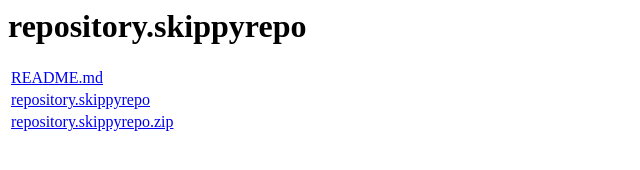
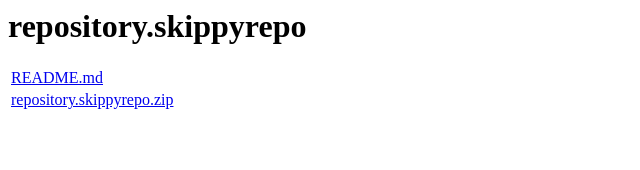
Before and after one commit to jonnypuma/repository.skippyrepo, a plain HTML site: page index.html in a window 1280 px wide. Shown: the whole page, without its empty margins (0-640 px from the left). Drawn offline with Linux system fonts and the light colour scheme.

Commit message:
Update index.html

```diff
--- a/index.html
+++ b/index.html
@@ -7,7 +7,6 @@
     <h1>repository.skippyrepo</h1>
     <table>
       <tr><td><a href="README.md">README.md</a></td></tr>
-      <tr><td><a href="repository.skippyrepo/">repository.skippyrepo</a></td></tr>
       <tr><td><a href="repository.skippyrepo.zip">repository.skippyrepo.zip</a></td></tr>
     </table>
   </body>
```
